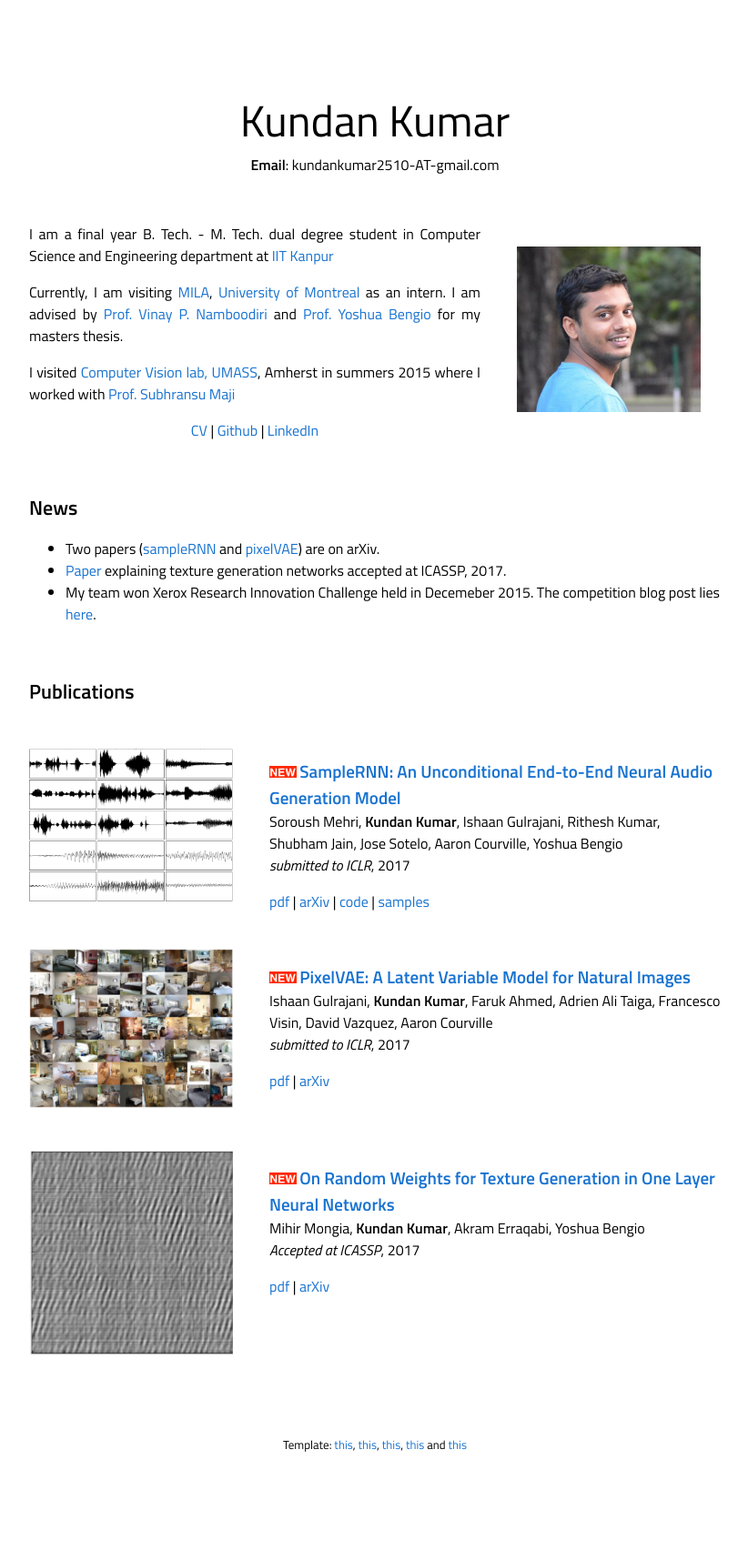
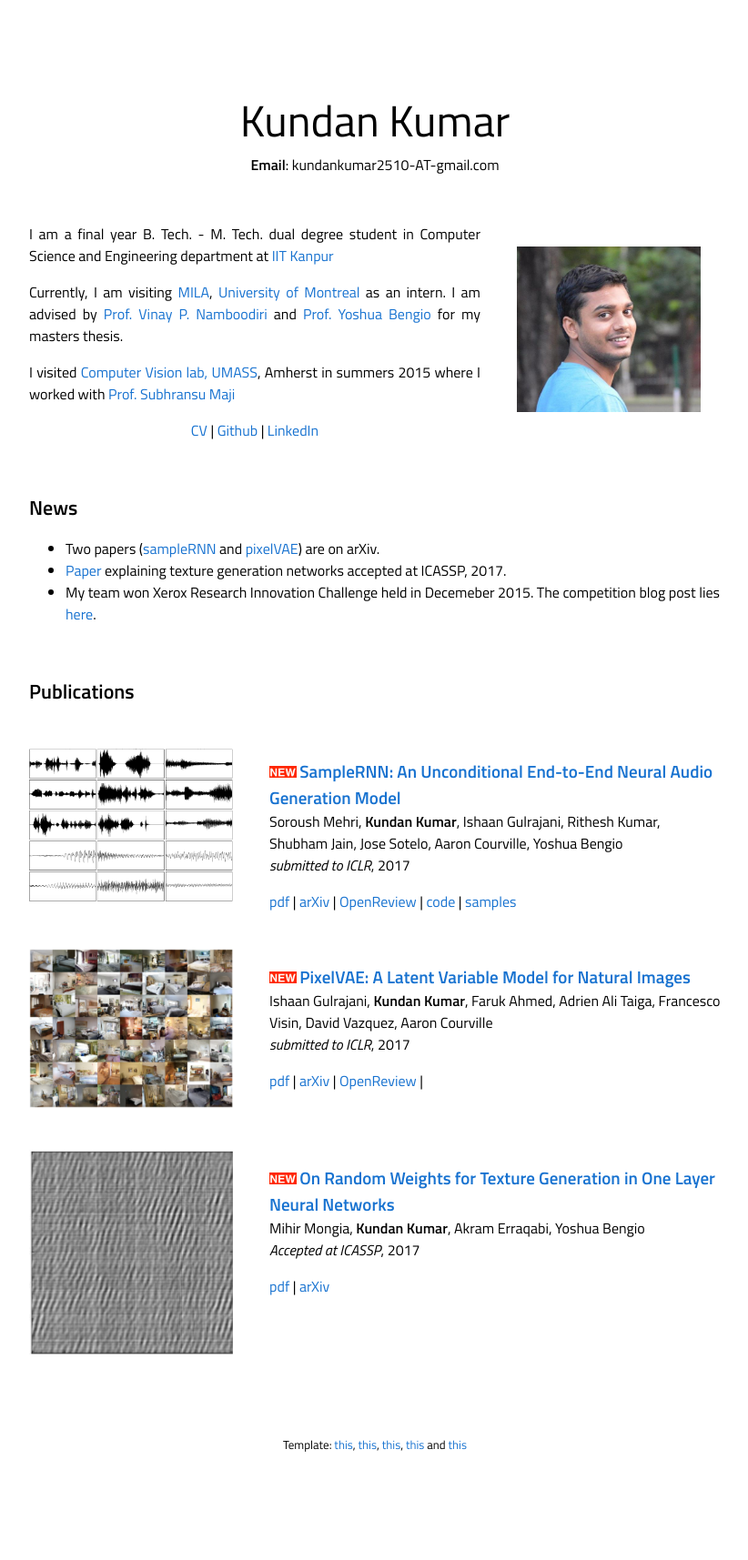
Before and after one commit to kundan2510/kundan2510.github.io, a Jekyll site: the page built from index.html, in a window 1280 px wide. Shown: the whole page at 91% size, without its empty margins (228-1050 px from the left). Built offline with Jekyll 4.4.1, drawn with Linux system fonts in a browser that asks for light colours.

Commit message:
Update index.html

```diff
--- a/index.html
+++ b/index.html
@@ -89,6 +89,7 @@ title: Kundan Kumar
 				      <div class="paper" id="sampleRNN">
 				      <a href="https://arxiv.org/pdf/1612.07837v1.pdf">pdf</a> |
 				      <a href="https://arxiv.org/abs/1612.07837">arXiv</a> |
+					<a href="https://openreview.net/forum?id=SkxKPDv5xl">OpenReview</a> |
 					<a href="https://github.com/soroushmehr/sampleRNN_ICLR2017">code</a> |
 					<a href="https://soundcloud.com/samplernn/sets"> samples</a>
 				      </div>
@@ -108,7 +109,8 @@ title: Kundan Kumar
 
 				      <div class="paper" id="pixelVAE">
 				      <a href="https://arxiv.org/pdf/1611.05013v1.pdf">pdf</a> |
-				      <a href="https://arxiv.org/abs/1611.05013">arXiv</a>
+				      <a href="https://arxiv.org/abs/1611.05013">arXiv</a> |
+				      <a href= "https://openreview.net/forum?id=BJKYvt5lg">OpenReview</a> |
 				      </div>
 				</td>
   				</tr>
```
